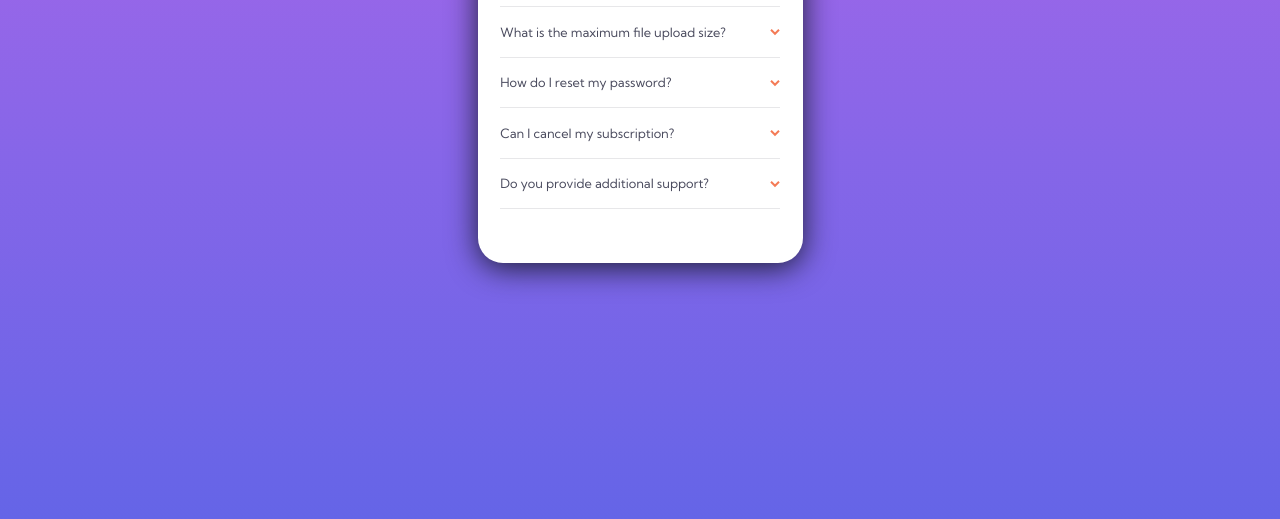
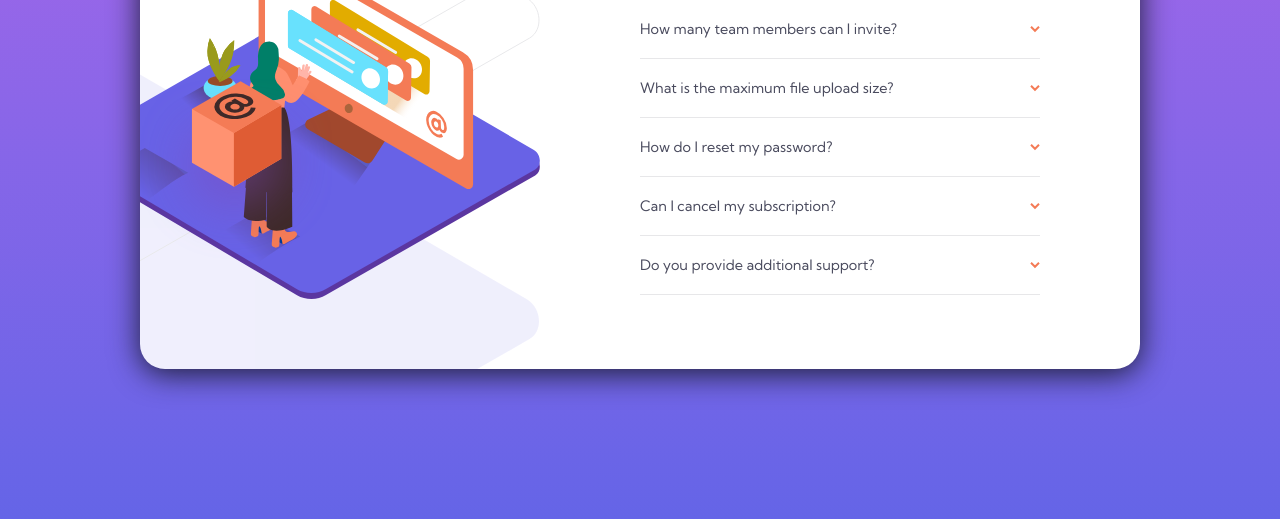
Before and after one commit to KathrynDavies123/faq-accordion-card, a plain HTML site: page index.html in a window 1280 px wide. Shown: the part 281-800 px from the top of the page. Drawn offline with Linux system fonts and the light colour scheme.

Commit message:
finished

```diff
--- a/assets/css/style.css
+++ b/assets/css/style.css
@@ -27,7 +27,7 @@ body {
   align-items: flex-end;
   height: 100vh;
   background-image: linear-gradient(hsl(273, 75%, 66%), hsl(240, 73%, 65%));
-  padding-bottom:20%;
+  padding-bottom:100px;
 }
 
 main {
@@ -39,7 +39,7 @@ main {
   flex-direction: column;
   justify-content: space-around;
   box-shadow: 0 5px 30px hsl(238, 29%, 16%);
-
+  align-items: center;
 }
 
 section {
@@ -48,11 +48,13 @@ section {
   gap:1rem;
   align-items: center;
   min-height:350px;
+  width:100%;
 }
 
 article {
     width:100%;
     padding:0 7%;
+
 }
 
 h1 {
@@ -96,6 +98,7 @@ button {
 .imgcontainer {
   display: flex;
   justify-content: center;
+  width:100%;
 }
 
 .imgbox,
@@ -110,11 +113,14 @@ button {
     height:100px;
 }
 
+.imgdiv {
+  margin:0 auto;
+  position: fixed;
+  top:2%;
+}
+
 .imgwomanonlinemobile {
   width: 250px;
-  position:absolute;
-  top:20px;
-  right:65px;
 }
 
 .faqcontainer {
@@ -138,6 +144,74 @@ button {
 
 .arrowrotate {
     transform: rotateX(180deg);
+}
+
+@media (min-width:1000px) {
+  body {
+    align-items: center;
+    padding: 0;
+    overflow: hidden;
+  }
+
+  main {
+    flex-direction:row;
+    min-width:1000px;
+    max-height:400px;
+    overflow: hidden;
+    gap:0;
+  }
+
+  section {
+    align-items: flex-start;
+    width:50%;
+  }
+
+  article {
+    padding:0;
+    width:80%;
+  }
+
+  h2 {
+    font-size:0.9rem;
+    padding:5% 0;
+  }
+
+  p {
+    font-size:0.8rem;
+    max-width:100%;
+  }
+
+  .imgcontainer {
+    display: none;
+  }
+
+  .imgdiv {
+    width:50%;
+    height:500px;
+    position:relative;
+    display: flex;
+    align-items: center;
+    margin-left: -10%;
+    background-image: url("../images/bg-pattern-desktop.svg");
+    background-position: center right;
+    background-size: 100% cover;
+    justify-content: flex-end;
+  }
+
+  .imgwomanonlinemobile {
+    display: none;
+  }
+
+  .imgwomanonlinedesktop {
+    display: block;
+  }
+
+  .imgbox {
+    display: block;
+    position:fixed;
+    top:45%;
+    left:11%;
+  }
 }
 
 /* main {
--- a/index.html
+++ b/index.html
@@ -14,11 +14,12 @@
   </head>
   <body>
     <main>
+      <div class="imgdiv"><img src="./assets/images/illustration-box-desktop.svg" alt="" class="imgbox">
+        <img src="./assets/images/illustration-woman-online-desktop.svg" alt="" class="imgwomanonlinedesktop">
+        <img src="./assets/images/illustration-woman-online-mobile.svg" alt="" class="imgwomanonlinemobile">
+      </div>
       <div class="imgcontainer">
       </div>
-      <img src="./assets/images/illustration-box-desktop.svg" alt="" class="imgbox">
-        <img src="./assets/images/illustration-woman-online-desktop.svg" alt="" class="imgwomanonlinedesktop">
-        <img src="./assets/images/illustration-woman-online-mobile.svg" alt="" class="imgwomanonlinemobile">
       <section class="faq">
         <h1>FAQ</h1>
         <article>
```
